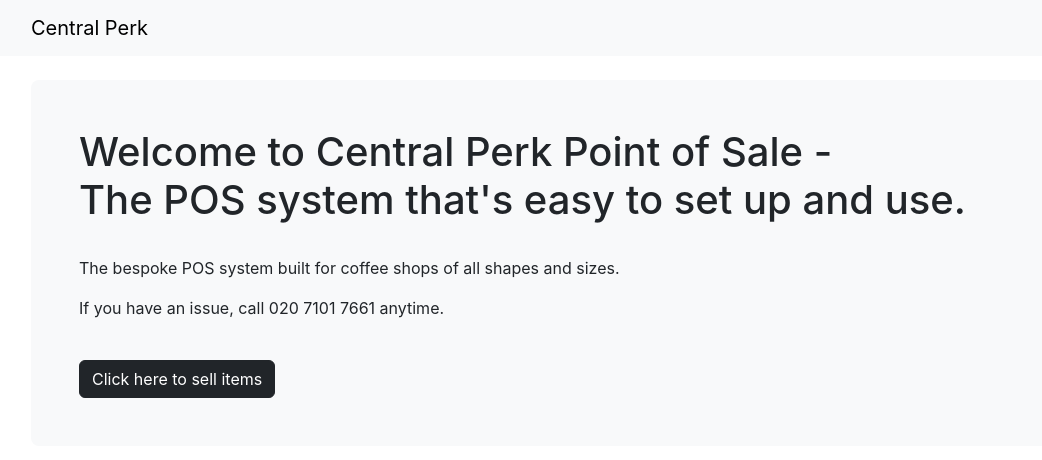
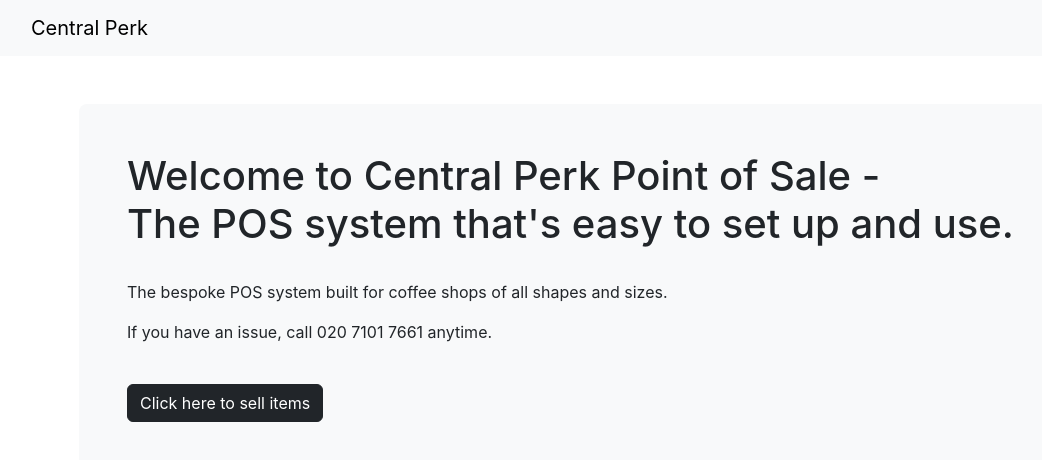
Before and after one commit to louisecchan/central-perk, a React (Create React App) app: page / in a window 1280 px wide. Shown: the top 460 px of the page, without its empty margins (51-1093 px from the left). Built offline with nearby package versions, Linux system fonts and the light colour scheme.

Commit message:
Update HomePage.jsx

```diff
--- a/src/pages/HomePage.jsx
+++ b/src/pages/HomePage.jsx
@@ -5,7 +5,7 @@
 function HomePage() {
   return (
     <MainLayout>
-      <div className="bg-light p-5 mt-4 rounded-3">
+      <div className="bg-light p-5 m-5 rounded-3">
         <h1>
           Welcome to Central Perk Point of Sale - <br />
           The POS system that's easy to set up and use.
```
